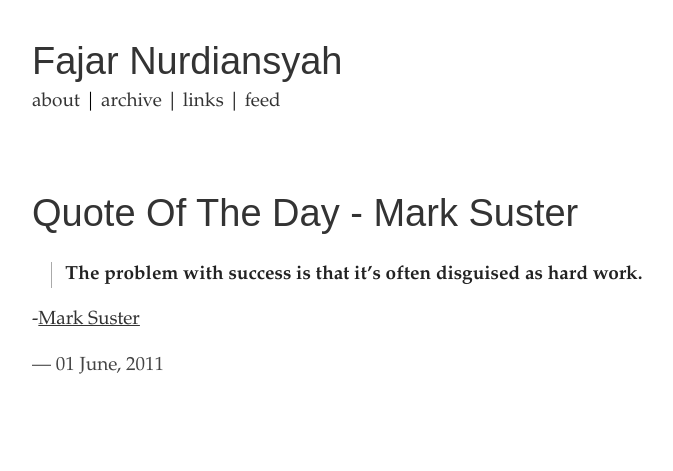
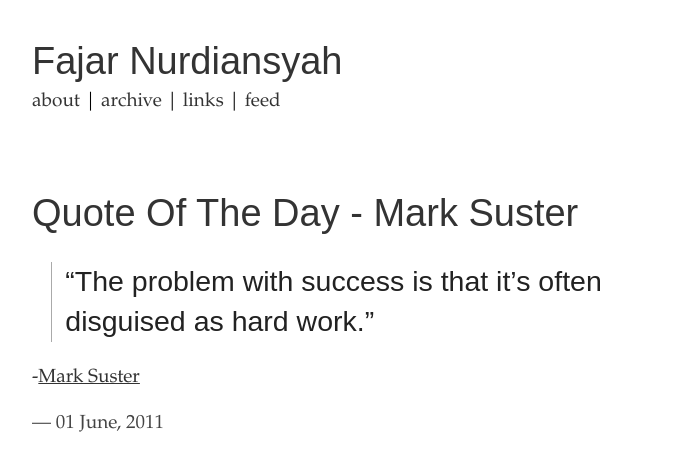
Before and after one commit to fajarnurdiansyah/fajarnurdiansyah.github.com, a Jekyll site: the page built from _posts/2011-06-01-quote-of-day-mark-suster.md, in a window 1280 px wide. Shown: the top 471 px of the page, without its empty margins (282-955 px from the left). Built offline with Jekyll 4.4.1, drawn with Linux system fonts in a browser that asks for light colours; some web fonts are replaced; Markdown is read by kramdown in place of the engine named in the settings.

Commit message:
use standard format

```diff
--- a/_posts/2011-06-01-quote-of-day-mark-suster.md
+++ b/_posts/2011-06-01-quote-of-day-mark-suster.md
@@ -3,7 +3,7 @@ layout: post
 title: Quote Of The Day - Mark Suster
 permalink: /2011/06/quote-of-day-mark-suster.html
 ---
-> **The problem with success is that it's often disguised as hard work.**
+> ## "The problem with success is that it's often disguised as hard work."
 
 -[Mark Suster][6]
 
```
